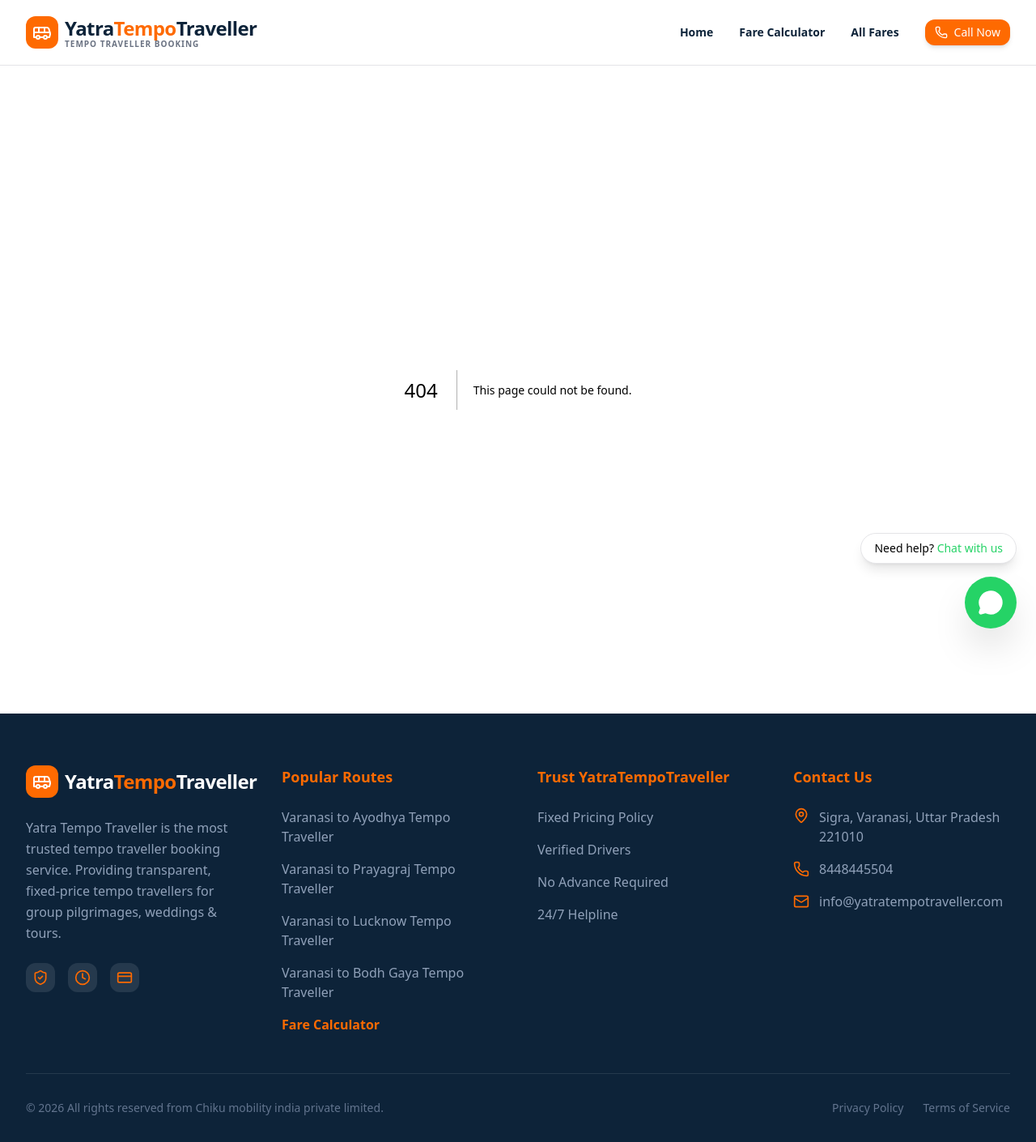
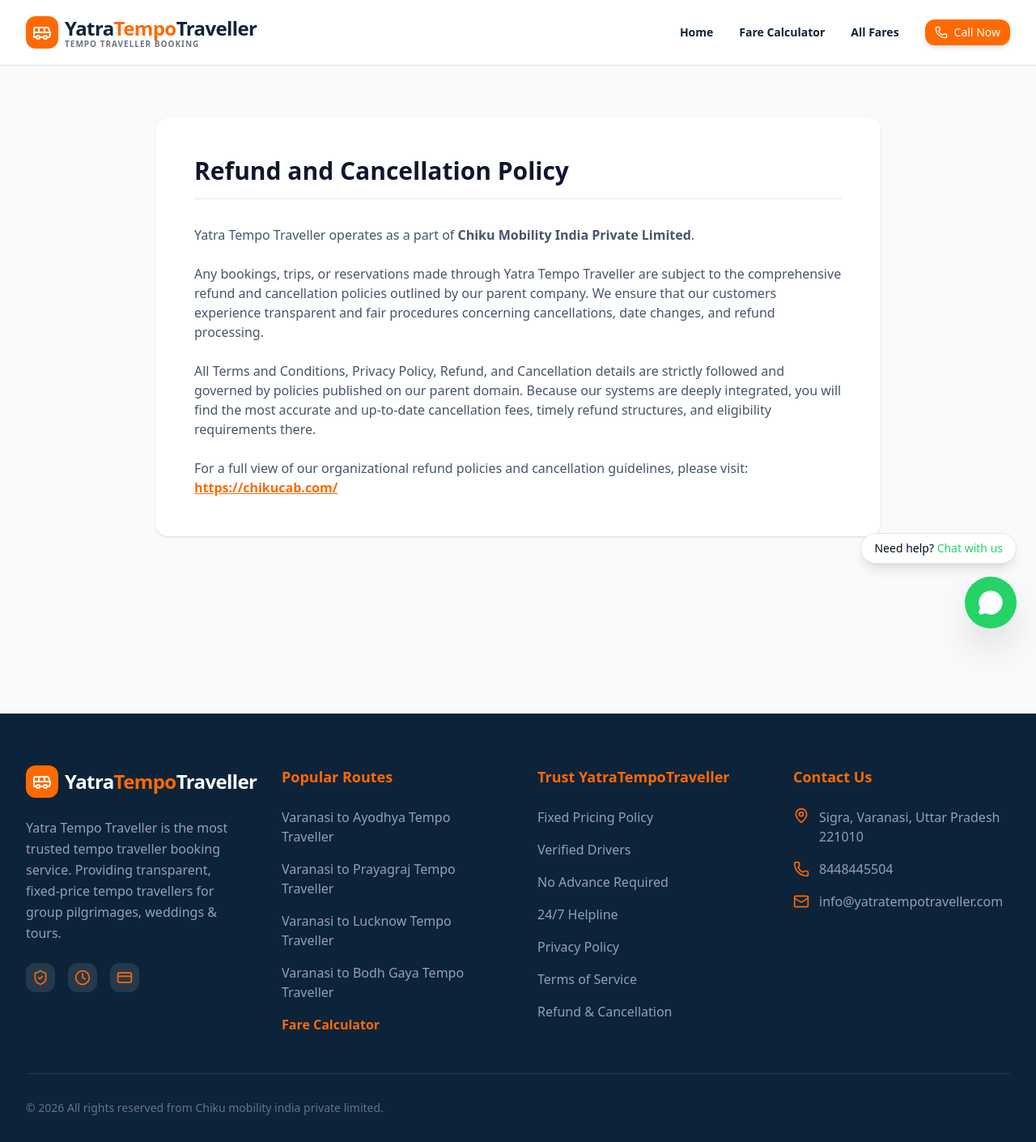
Before and after one commit to tempo-hub/tempo, a Next.js app: page /refund-and-cancellation in a window 1280 px wide. Before the commit this address had no page. Shown: the whole page at 81% size. Built offline with nearby package versions, Linux system fonts and the light colour scheme.

Commit message:
Move legal links and add refund policy

```diff
--- a/app/components/footer.tsx
+++ b/app/components/footer.tsx
@@ -55,6 +55,15 @@
                             <li>Verified Drivers</li>
                             <li>No Advance Required</li>
                             <li>24/7 Helpline</li>
+                            <li>
+                                <Link href="/privacy-policy" className="hover:text-white transition-colors">Privacy Policy</Link>
+                            </li>
+                            <li>
+                                <Link href="/terms-and-conditions" className="hover:text-white transition-colors">Terms of Service</Link>
+                            </li>
+                            <li>
+                                <Link href="/refund-and-cancellation" className="hover:text-white transition-colors">Refund & Cancellation</Link>
+                            </li>
                         </ul>
                     </div>
 
@@ -80,10 +89,6 @@
 
                 <div className="border-t border-white/10 pt-8 mt-8 flex flex-col md:flex-row justify-between items-center gap-4 text-sm text-slate-500">
                     <p>© 2026 All rights reserved from Chiku mobility india private limited.</p>
-                    <div className="flex gap-6">
-                        <Link href="/privacy-policy" className="hover:text-white">Privacy Policy</Link>
-                        <Link href="/terms-and-conditions" className="hover:text-white">Terms of Service</Link>
-                    </div>
                 </div>
             </div>
         </footer>
--- /dev/null
+++ b/app/refund-and-cancellation/page.tsx
@@ -0,0 +1,35 @@
+import { Metadata } from "next";
+
+export const metadata: Metadata = {
+  title: "Refund and Cancellation Policy | Yatra Tempo Traveller",
+  description: "Refund and cancellation policy for Yatra Tempo Traveller.",
+};
+
+export default function RefundAndCancellation() {
+  return (
+    <div className="min-h-screen bg-slate-50 py-16 px-4 sm:px-6 lg:px-8">
+      <div className="max-w-4xl mx-auto bg-white rounded-2xl shadow-sm p-8 sm:p-12">
+        <h1 className="text-3xl font-bold text-slate-900 mb-8 border-b pb-4 border-slate-200">
+          Refund and Cancellation Policy
+        </h1>
+        <div className="prose prose-slate max-w-none text-slate-600 space-y-6">
+          <p>
+            Yatra Tempo Traveller operates as a part of <strong>Chiku Mobility India Private Limited</strong>.
+          </p>
+          <p>
+            Any bookings, trips, or reservations made through Yatra Tempo Traveller are subject to the comprehensive refund and cancellation policies outlined by our parent company. We ensure that our customers experience transparent and fair procedures concerning cancellations, date changes, and refund processing.
+          </p>
+          <p>
+            All Terms and Conditions, Privacy Policy, Refund, and Cancellation details are strictly followed and governed by policies published on our parent domain. Because our systems are deeply integrated, you will find the most accurate and up-to-date cancellation fees, timely refund structures, and eligibility requirements there.
+          </p>
+          <p>
+            For a full view of our organizational refund policies and cancellation guidelines, please visit:{" "}
+            <a href="https://chikucab.com/" target="_blank" rel="noopener noreferrer" className="text-primary hover:text-primary/80 font-semibold underline">
+              https://chikucab.com/
+            </a>
+          </p>
+        </div>
+      </div>
+    </div>
+  );
+}
```
